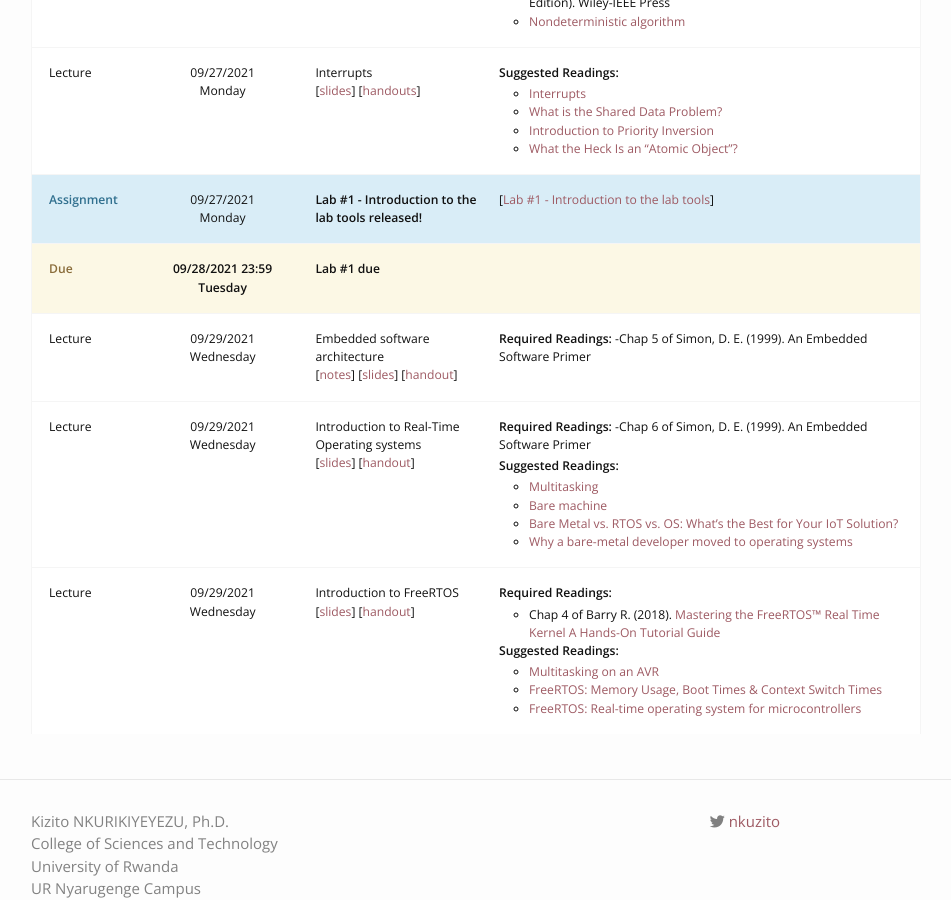
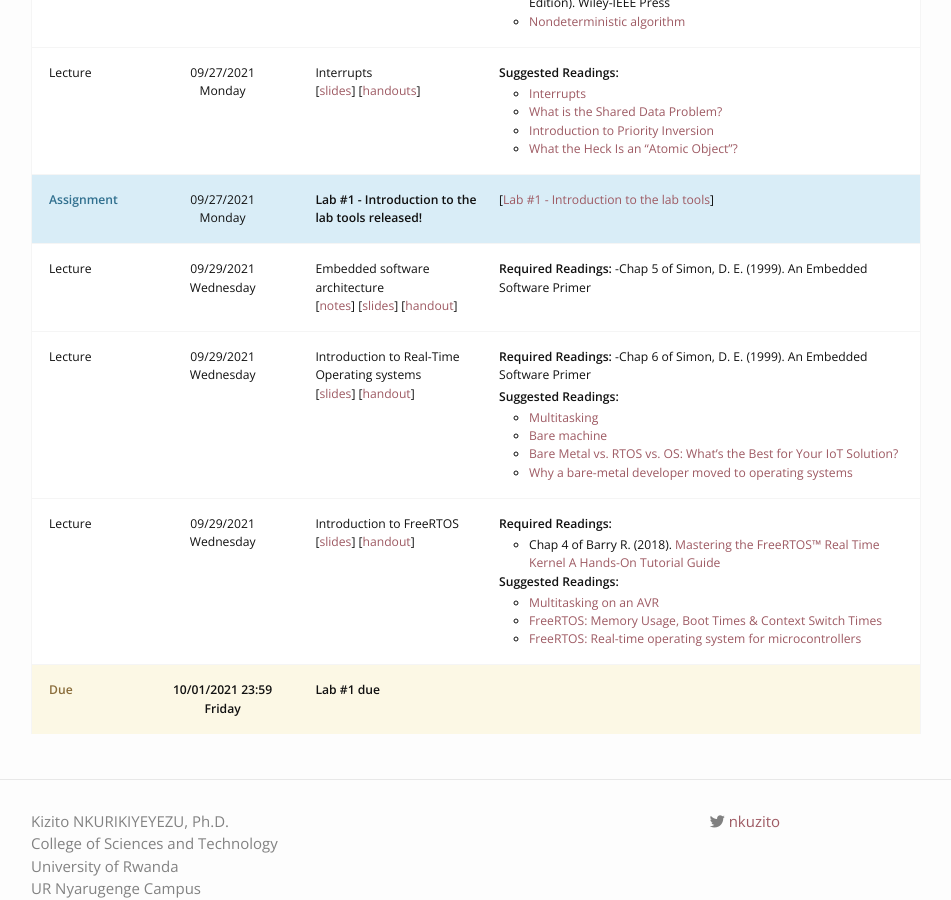
Before and after one commit to qiriro-innovations/ecs6264-2021, a Jekyll site: the page built from schedule.md, in a window 1280 px wide and 900 px high, scrolled down 803 px. Shown: the whole window, without its empty margins (164-1115 px from the left). Built offline with Jekyll 4.4.1, drawn with Linux system fonts in a browser that asks for light colours; nearby versions of some CDN libraries.

Commit message:
extended lab1 deadline

```diff
--- a/_assignments/lab1.md
+++ b/_assignments/lab1.md
@@ -6,7 +6,7 @@ pdf:
 attachment: /static_files/labs/lab1.pdf
 due_event:
     type: due
-    date: 2021-09-28T23:59:59+4:30
+    date: 2021-10-01T23:59:59+4:30
     description: 'Lab #1 due'
 ---
 This lab is designed to introduce you to the tools and simulator that will be used for the remaining of the course. The lab is very simple and should take less than 30 minutes to complete. If you're struggling with completing the lab, please see me in my office because you do not have the necessary background to take the course and I will help you catch up with the course prerequisites.
```
